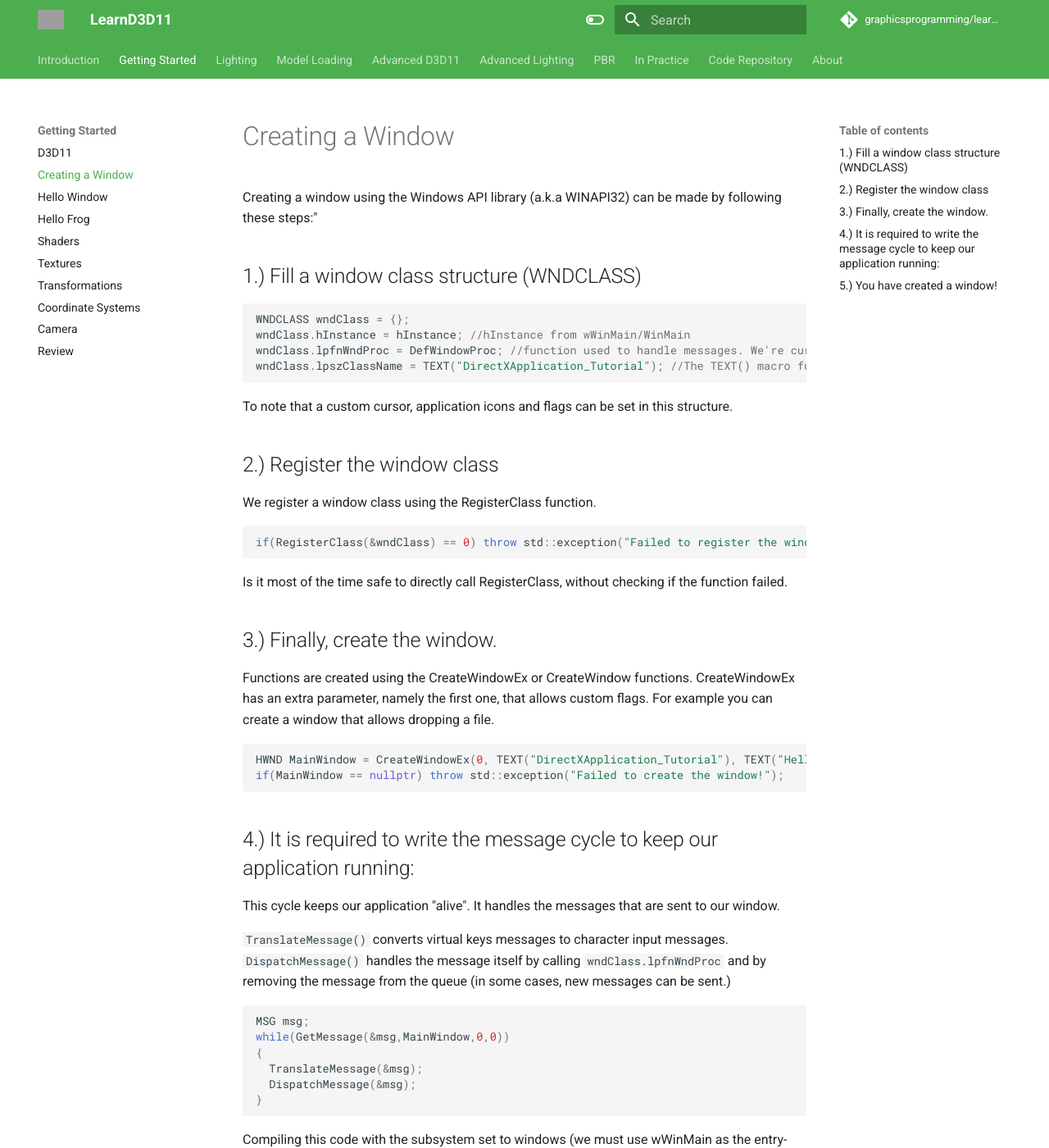
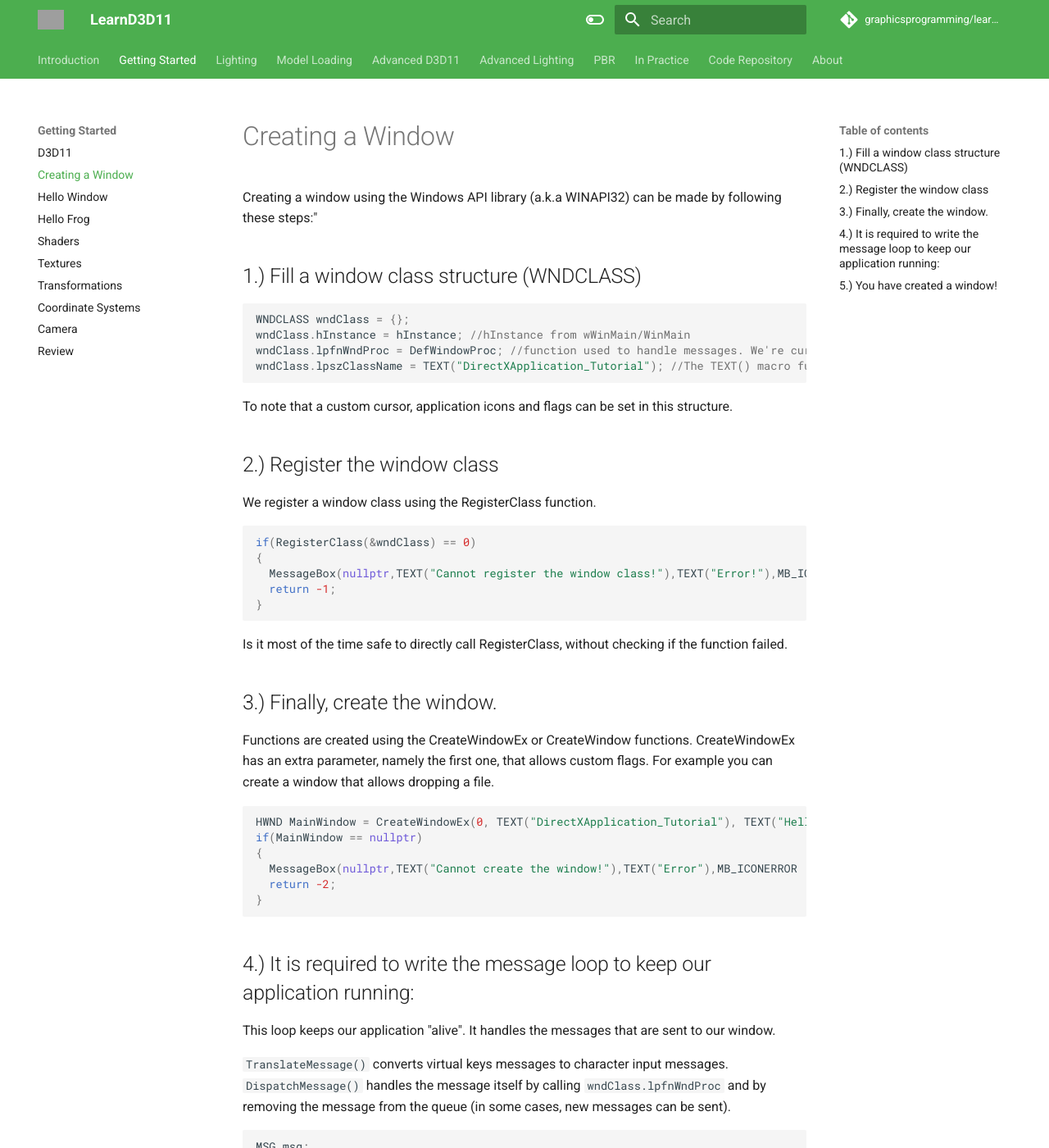
Before and after one commit to GraphicsProgramming/learnd3d11, an MkDocs documentation site: the page built from docs/1-getting-started/creating-a-window.md, in a window 1280 px wide and 1400 px high. Shown: the whole window at 82% size. Built offline with MkDocs 1.6.1 and Material for MkDocs 9.7.7, drawn with Linux system fonts in a browser that asks for light colours; comment, search, counter and statistics services are not loaded; grey boxes are pictures that could not be loaded.

Commit message:
Update creating-a-window.md

````diff
--- a/docs/1-getting-started/creating-a-window.md
+++ b/docs/1-getting-started/creating-a-window.md
@@ -18,7 +18,11 @@ To note that a custom cursor, application icons and flags can be set in this str
 We register a window class using the RegisterClass function.
 
 ```cpp
-if(RegisterClass(&wndClass) == 0) throw std::exception("Failed to register the window class!");; //registers the window class. A window class defines how the button behaves, i.e a button, or a label... We throw an exception if RegisterClass somehow fails...
+if(RegisterClass(&wndClass) == 0)
+{
+  MessageBox(nullptr,TEXT("Cannot register the window class!"),TEXT("Error!"),MB_ICONERROR | MB_OK);
+  return -1;
+}
 ```
 
 Is it most of the time safe to directly call RegisterClass, without checking if the function failed.
@@ -29,14 +33,18 @@ Functions are created using the CreateWindowEx or CreateWindow functions. Create
 
 ```cpp
 HWND MainWindow = CreateWindowEx(0, TEXT("DirectXApplication_Tutorial"), TEXT("Hello DirectX!"), WS_OVERLAPPEDWINDOW | WS_VISIBLE, 0, 0, 800, 600, nullptr, nullptr, hInstance, 0);
-if(MainWindow == nullptr) throw std::exception("Failed to create the window!");
+if(MainWindow == nullptr)
+{
+  MessageBox(nullptr,TEXT("Cannot create the window!"),TEXT("Error"),MB_ICONERROR | MB_OK);
+  return -2;
+}
 ```
 
-## 4.) It is required to write the message cycle to keep our application running:
+## 4.) It is required to write the message loop to keep our application running:
 
-This cycle keeps our application "alive". It handles the messages that are sent to our window.
+This loop keeps our application "alive". It handles the messages that are sent to our window.
 
-`TranslateMessage()` converts virtual keys messages to character input messages. `DispatchMessage()` handles the message itself by calling `wndClass.lpfnWndProc` and by removing the message from the queue (in some cases, new messages can be sent.)
+`TranslateMessage()` converts virtual keys messages to character input messages. `DispatchMessage()` handles the message itself by calling `wndClass.lpfnWndProc` and by removing the message from the queue (in some cases, new messages can be sent).
 
 ```cpp
 MSG msg;
````
